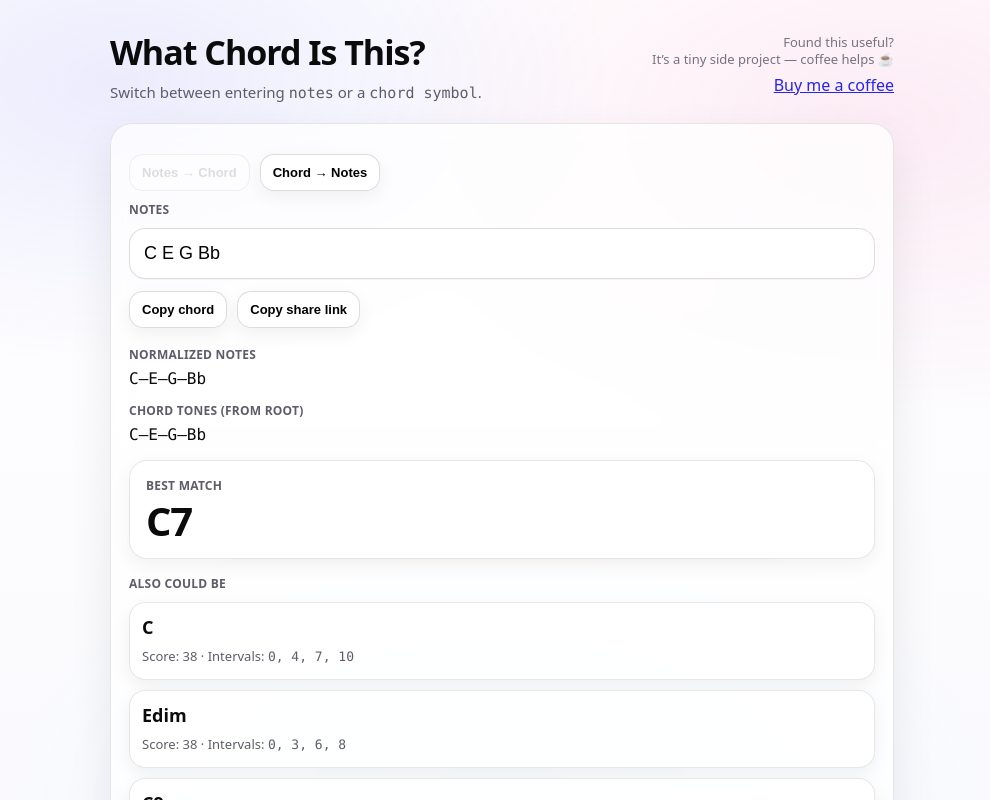
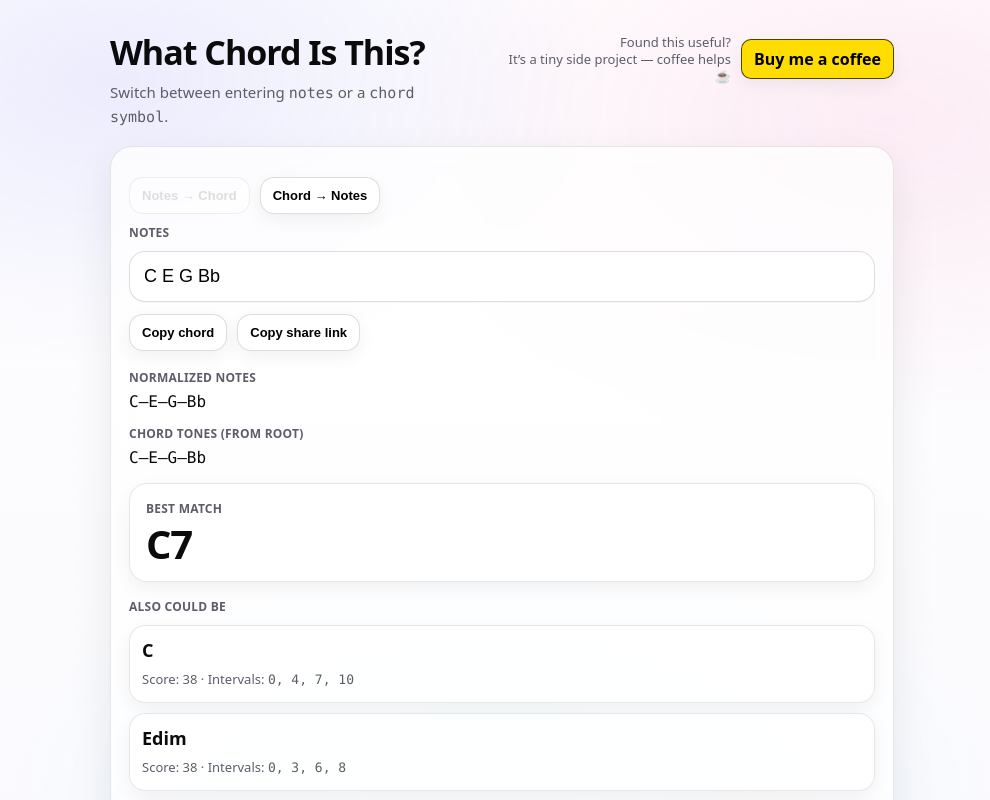
Before and after one commit to GeorgeMacPherson/whatisthischord, a Next.js app: page / in a window 1280 px wide. Shown: the top 800 px of the page, without its empty margins (138-1128 px from the left). Built offline with nearby package versions, Linux system fonts and the light colour scheme.

Commit message:
Update globals.css

```diff
--- a/app/globals.css
+++ b/app/globals.css
@@ -74,25 +74,36 @@ h1 {
 /* ---------- BUY ME A COFFEE ---------- */
 
 .bmc {
-  text-align: right;
   display: flex;
-  flex-direction: column;
-  align-items: flex-end;
-  gap: 6px;
-  opacity: 0.85;
+  align-items: center;
+  gap: 10px;
 }
 
 .bmc-text {
+  color: var(--muted);
   font-size: 13px;
-  color: var(--muted);
   line-height: 1.3;
+  text-align: right;
 }
 
-/* Shrink the injected button slightly */
-.bmc iframe,
-.bmc button {
-  transform: scale(0.9);
-  transform-origin: top right;
+.bmc-btn {
+  background: #ffdd00;
+  color: #000;
+  padding: 8px 12px;
+  border-radius: 10px;
+  font-weight: 700;
+  text-decoration: none;
+  border: 1px solid rgba(0,0,0,0.7);
+  box-shadow: var(--shadow2);
+  white-space: nowrap;
+}
+
+.bmc-btn:hover {
+  transform: translateY(-1px);
+}
+
+.bmc-btn:active {
+  transform: translateY(0);
 }
 
 /* ---------- CARD ---------- */
```
